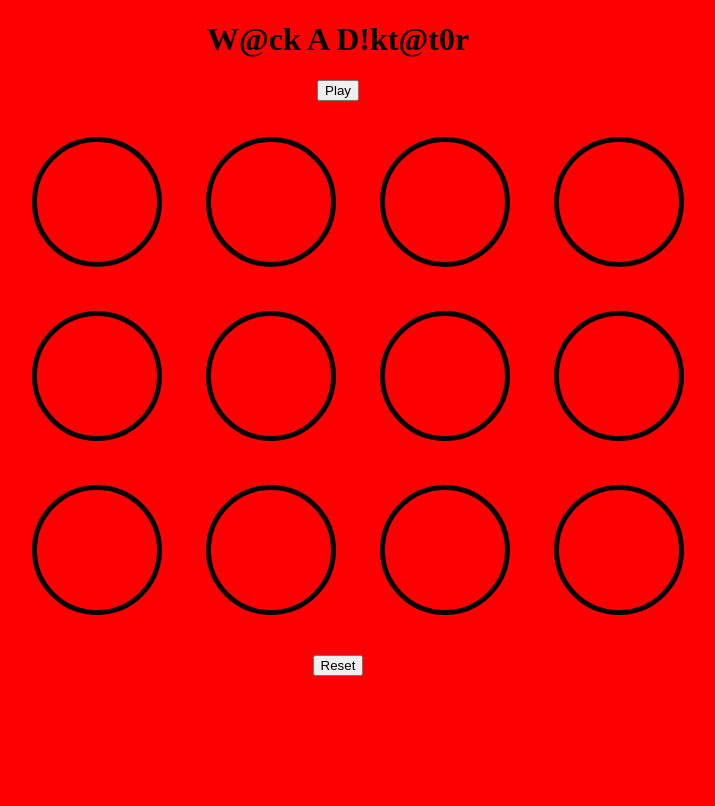
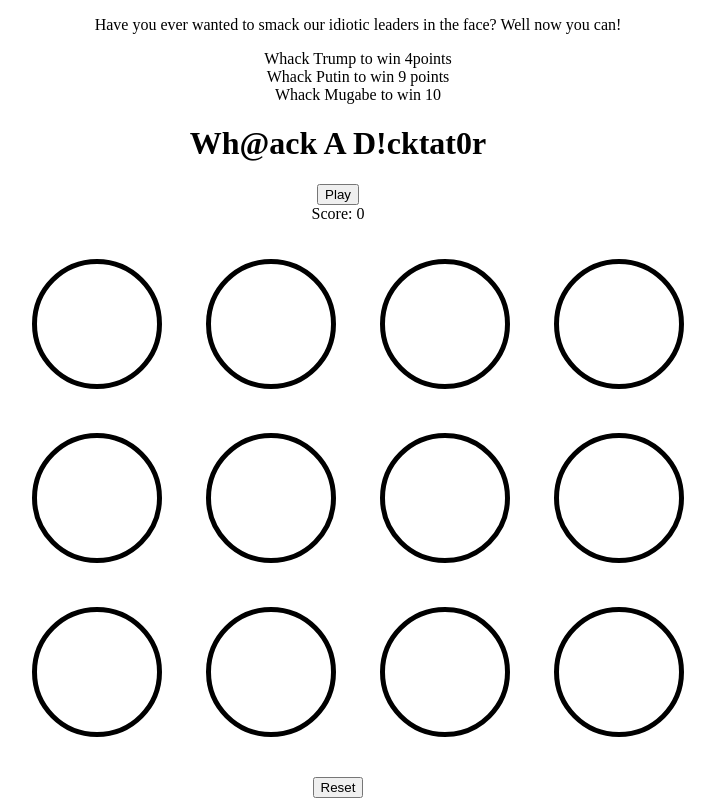
Before and after one commit to moda2706/wdi-project-1, a PHP site: page / in a window 1280 px wide. Shown: the whole page, without its empty margins (302-1017 px from the left). Before the commit the page ends 676 px from the top, so only its background shows below. Run offline with PHP 8.4, Linux system fonts and the light colour scheme; some libraries are stand-ins or nearby versions.

Commit message:
updating JS & bit of refactoring

```diff
--- a/css/style.css
+++ b/css/style.css
@@ -1,5 +1,5 @@
 body{
-  background: red;
+  background-image:  red;
   text-align: center;
 }
 
@@ -11,8 +11,15 @@
   /*float: left;*/
   margin: 20px;
   display: inline-block;
+}
+/*
+.hole:active{
+  width:200px ;
+  height:200px;
+  position:relative;
+  /*right: -65px;
+  top: 200px ;*/
 
-}
 
   .grid {
     width: 100%;
@@ -20,7 +27,6 @@
 
   ul {
     list-style: none;
-
   }
 
 
--- a/index.html
+++ b/index.html
@@ -2,17 +2,31 @@
 <html>
 <head>
   <meta charset="UTF-8">
-  <title>Whack A Diktator</title>
+  <title>Whack A Dicktator</title>
   <link rel="stylesheet" href="./css/style.css">
   <script src="https://ajax.googleapis.com/ajax/libs/jquery/3.1.1/jquery.min.js"></script>
   <script src="js/app.js"></script>
 </head>
 <body>
-  <h1>W@ck A D!kt@t0r</h1>
+
+  <div class="Instructions">
+    <ul>
+      <p>Have you ever wanted to smack our idiotic leaders in the face? Well now you can!</p>
+      <li>Whack Trump to win 4points</li>
+      <li>Whack Putin to win 9 points</li>
+      <li>Whack Mugabe to win 10 </li>
+    </ul>
+
+  </div>
+
+  <h1>Wh@ack A D!cktat0r</h1>
+
   <div class="grid">
   <button class="play">Play</button>
-  <div class="scoreboard"></div><p></p>
+  <div class="scoreboard">Score: 0</div>
   <div class="timer" id="timer"></div>
+
+  </div>
   <ul>
     <li class ="hole" id="1"></li>
     <li class ="hole" id="2"></li>
@@ -33,6 +47,5 @@
 
   <button class="reset">Reset</button>
 
-
 </body>
 </html>
--- a/js/app.js
+++ b/js/app.js
@@ -1,71 +1,66 @@
 $(start);
 
 var holeArray;
-var play;
+// var play;
 var score;
 var playerScore;
 var count;
 var timerInterval, holesInterval;
 var holes = $('.hole');
+
+// function dick () {
+
 var object = [
   {
     name: 'Trump',
-    img: 'https://s-media-cache-ak0.pinimg.com/736x/44/91/31/449131cabd0f6c51259cf881355368a1.jpg',
-    speed: 3000,
+    img: 'http://scontent.cdninstagram.com/t51.2885-15/s480x480/e35/12907283_1534460133516959_1809099959_n.jpg?ig_cache_key=MTIyMzA3OTM3MTExNjk0MDMxMA%3D%3D.2',
+    speed: 1500,
     score: 5
   }, {
     name: 'Putin',
-    img: 'https://s-media-cache-ak0.pinimg.com/736x/44/91/31/449131cabd0f6c51259cf881355368a1.jpg',
-    speed: 2000,
+    img: 'http://scontent.cdninstagram.com/t51.2885-15/s480x480/e35/10963991_448832521980180_2056659417_n.jpg?ig_cache_key=MTIxMzgwNTMwNDUyMjI0NzUxNQ%3D%3D.2',
+    speed: 1000,
     score: 10
   }, {
-    name: 'Mugabe',
-    img: 'https://s-media-cache-ak0.pinimg.com/736x/44/91/31/449131cabd0f6c51259cf881355368a1.jpg',
-    speed: 5000,
-    score: 15
-  },{
     name: 'KimJong-un',
-    img: 'https://s-media-cache-ak0.pinimg.com/736x/44/91/31/449131cabd0f6c51259cf881355368a1.jpg',
-    speed: 4000,
+    img: 'http://scontent.cdninstagram.com/t51.2885-15/s480x480/e35/13098910_874458652699718_548370333_n.jpg?ig_cache_key=MTIzNTQ0MzQ5MjM0OTA1Mzk5Mw%3D%3D.2',
+    speed: 2000,
     score: 5
   }, {
-    name: 'Basharal-Assad',
-    img: 'https://s-media-cache-ak0.pinimg.com/736x/44/91/31/449131cabd0f6c51259cf881355368a1.jpg',
-    speed: 2500,
-    score: 20
-  }, {
     name: 'Obama',
-    img: 'https://s-media-cache-ak0.pinimg.com/736x/44/91/31/449131cabd0f6c51259cf881355368a1.jpg',
-    speed: 500,
+    img: 'http://scontent.cdninstagram.com/t51.2885-15/e35/1390271_1697286650559505_1043272681_n.jpg?ig_cache_key=MTIwOTQyODk4Mzg3NjcxNzk4Nw%3D%3D.2',
+    speed: 750,
     score: 0
   }
 ];
 
+
 function start () {
-  $('#play').on('click', play); // this is the function when clicked on button play this will start the game
+  $('.play').on('click', play); // this is the function when clicked on button play this will start the game
+  $('.reset').on('click', reset);
 }
 
 function play() {
+  $('.play').off();
   holeArray = [];
   score = 0;
   playerScore = 0;
   count = 30;
   // counter = 0;
-  timerInterval = setInterval(timer, 1500);
   $('#timer').html(count);
+  timerInterval = setInterval(timer, 1000);
   $('.scoreBoard').empty();
+  gameStart();
+}
 
-  function timer() {
-    count -= 1;
-    if(count === 0) endGame();
-    $('#timer').html(count);
-  }
-  gameStart();
+function timer() {
+  count -= 1;
+  if(count === 0) endGame();
+  $('#timer').html(count);
 }
 
 function gameStart() {
   var holes = $('.hole');
-
   holesInterval = setInterval(function(){
     showHoles(holes);
   }, 1000);
@@ -75,29 +70,49 @@
 function showHoles(array) {
   var hole = array[Math.floor(Math.random() * array.length)];
   var dicktator = object[Math.floor(Math.random() * object.length)];
-
-  $(hole).css('background-img', 'url('+dicktator.img+')');
+  // console.log(dicktator.speed);
+  $(hole).css('background-image', 'url(' + dicktator.img + ')');
   $(hole).off();
   $(hole).on('click', function(){
-    logScore(dicktator);
+    logScore(dicktator, hole);
   });
 
   setTimeout(function(){
-    $(hole).css('background-img', 'none');
+    // dick();
+    $(hole).css('background-image', 'none');
     $(hole).off();
-    count++;
-  }, 1000);
+  }, dicktator.speed);
 
 }
 
-function logScore(dicktator) {
-  score += dicktator.score;
+function logScore(dicktator, hole) {
+  if (dicktator.name === 'Obama') {
+    endGame();
+  } else {
+    score += dicktator.score;
+    $('.scoreboard').html(`Score: ${score}`);
+  }
   $('.scoreBoard').html(score);
+  console.log(score);
+  $(hole).css('background-image', 'none');
+  $(hole).off();
 }
 
 function endGame () {
   $('.scoreBoard').html('game over loser' + 'you hit ' + score + 'dicktators');
   $('#play').html('Play On');
-  timerInterval = clearInterval(timerInterval);
-  holesInterval = clearInterval(holesInterval);
+  clearInterval(timerInterval);
+  clearInterval(holesInterval);
+  // $('#timer').html(30);
+  score = 0;
+  playerScore = 0;
+  count = 0;
 }
+
+function reset () {
+  score = 0;
+  $('.scoreboard').html(`Score: ${score}`);
+  $('.play').on();
+  $('#timer').html(30);
+  // console.log('clicked');
+}
```
Also changed, not shown: images/putin.jpg (added). Lines whose indentation alone changed are shown as unchanged.
